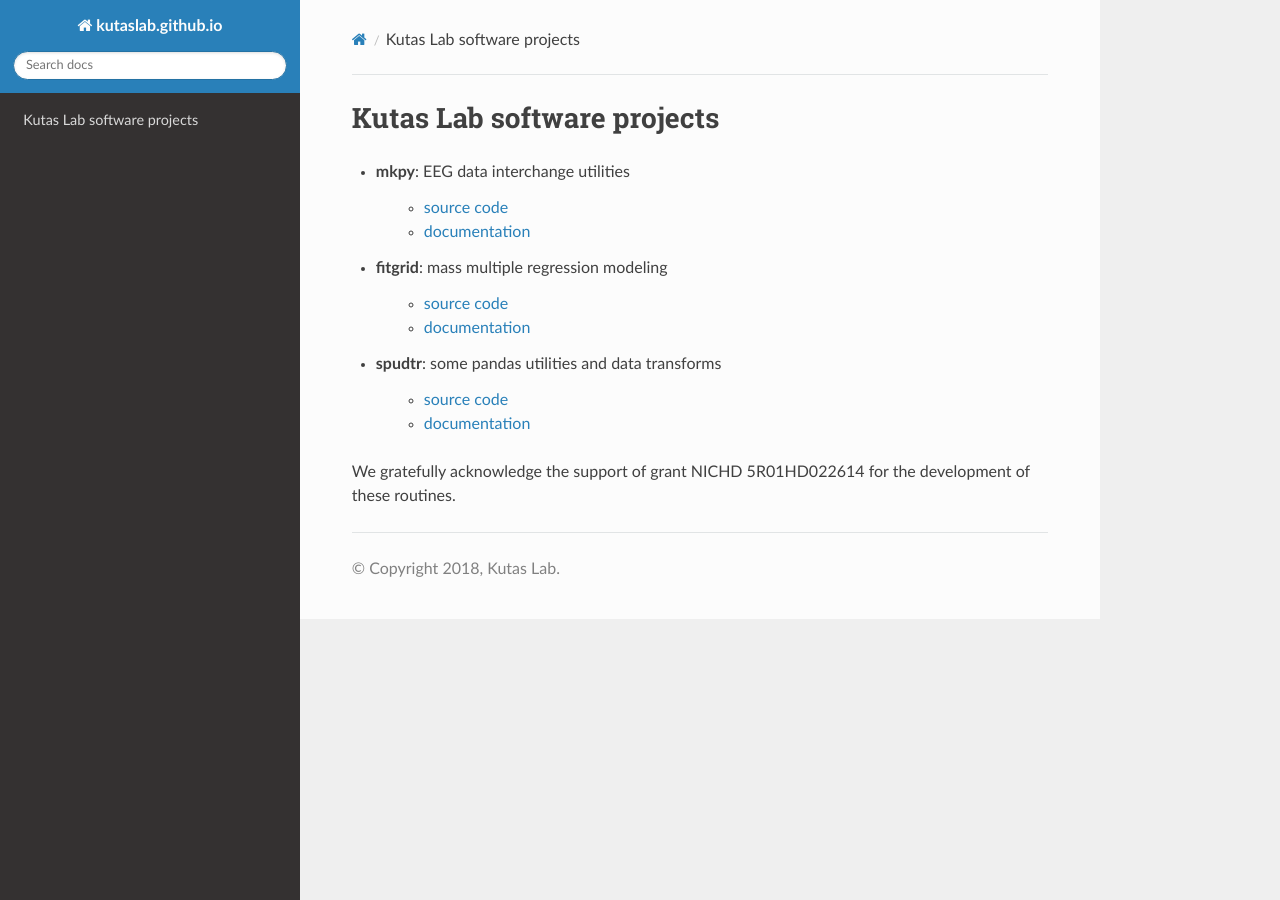
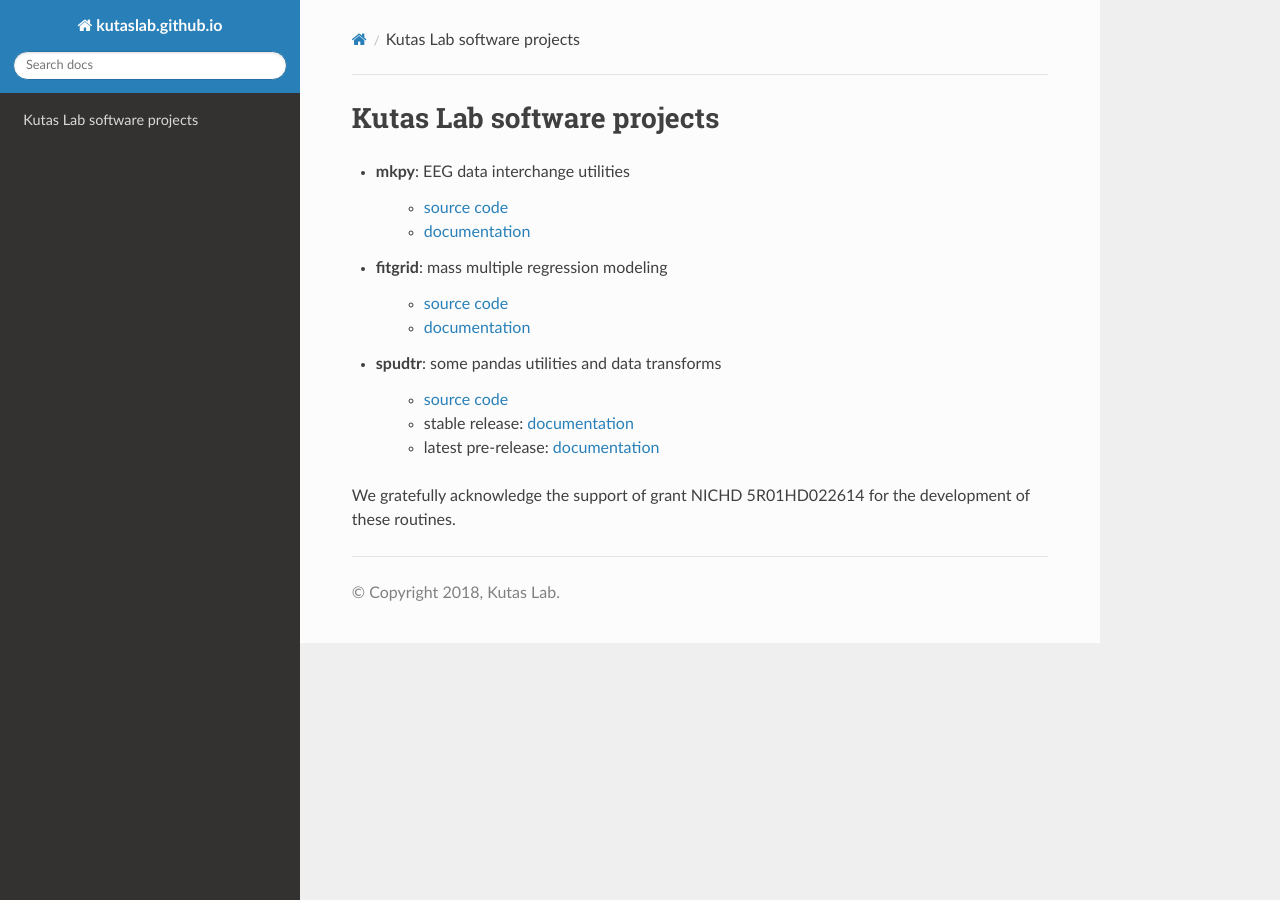
Before and after one commit to kutaslab/kutaslab.github.io, a Sphinx documentation site: the page built from source/index.rst, in a window 1280 px wide. Built offline with Sphinx 7.4.7 and the Read the Docs theme 2.0.0, drawn with Linux system fonts in a browser that asks for light colours.

Commit message:
update index.rst for spudtr pre-release docs URL

```diff
--- a/source/index.rst
+++ b/source/index.rst
@@ -20,7 +20,8 @@ Kutas Lab software projects
 * **spudtr**: some pandas utilities and data transforms
 
    * `source code <https://github.com/kutaslab/spudtr>`_
-   * `documentation <https://kutaslab.github.io/spudtr>`_
+   * stable release: `documentation <https://kutaslab.github.io/spudtr>`_
+   * latest pre-release: `documentation <https://kutaslab.github.io/spudtr-dev-docs>`_
 
 We gratefully acknowledge the support of grant NICHD 5R01HD022614 for the
 development of these routines.
```
